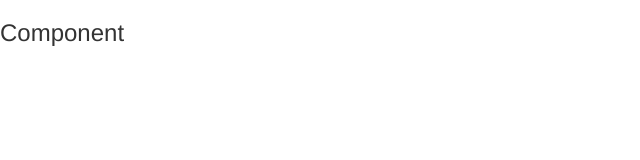
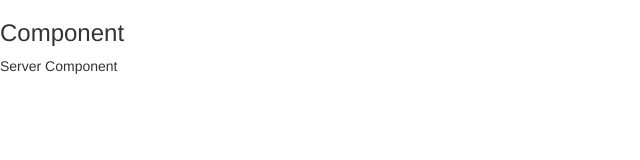
Before and after one commit to rLukoyanov/First-Angular-App, an Angular app: page / in a window 1280 px wide. Shown: the top 160 px of the page, without its empty margins (0-640 px from the left). Built offline with nearby package versions, Linux system fonts and the light colour scheme.

Commit message:
Using Custom Component

```diff
--- a/src/app/app.component.html
+++ b/src/app/app.component.html
@@ -1 +1,2 @@
 <h3>Component</h3>
+<app-server></app-server>
--- a/src/app/server/server.component.ts
+++ b/src/app/server/server.component.ts
@@ -2,6 +2,6 @@ import { Component } from '@angular/core';
 
 @Component({
   selector: 'app-server',
-  template: './server.component.html',
+  templateUrl: './server.component.html',
 })
 export class ServerComponent {}
```
